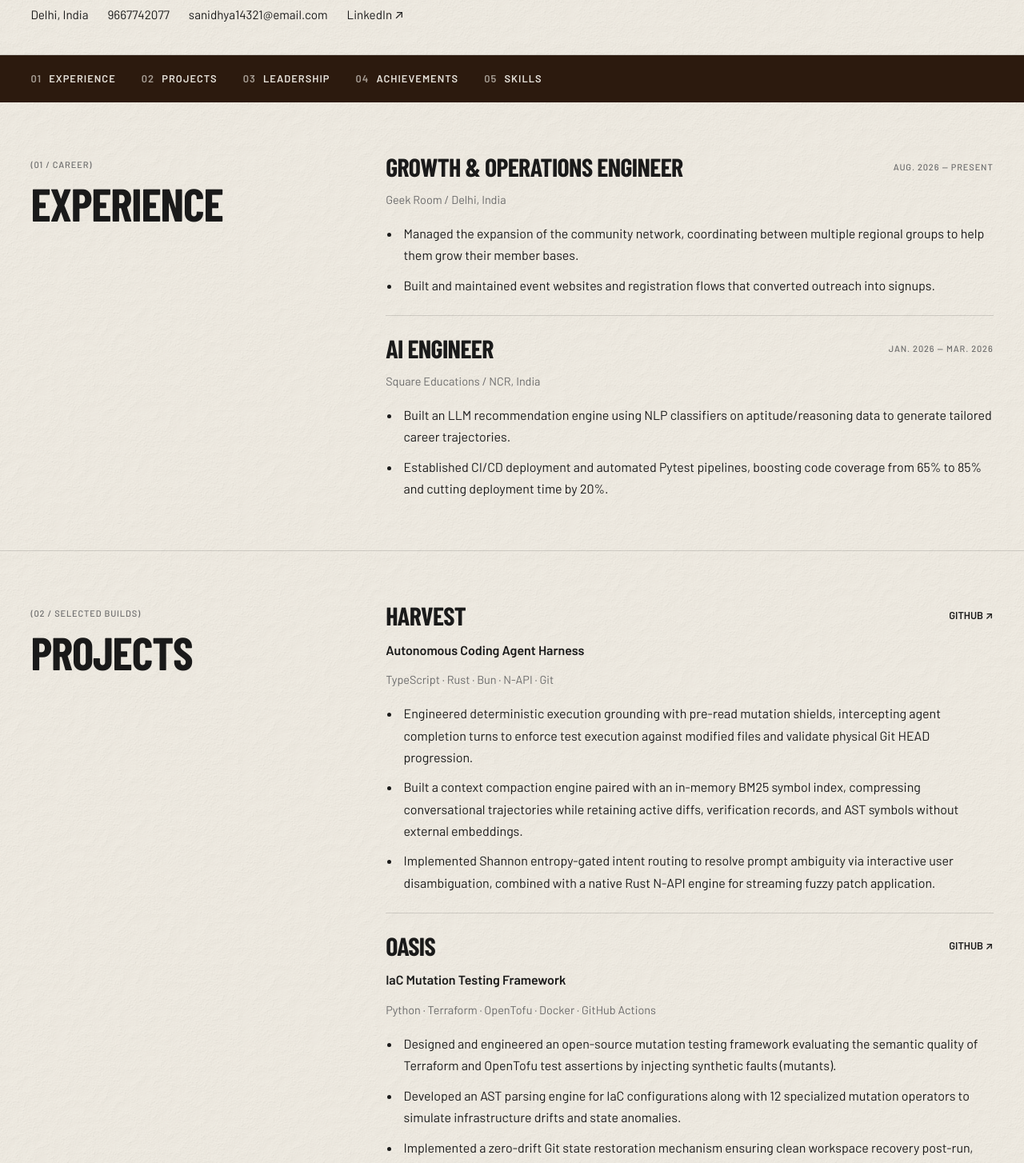
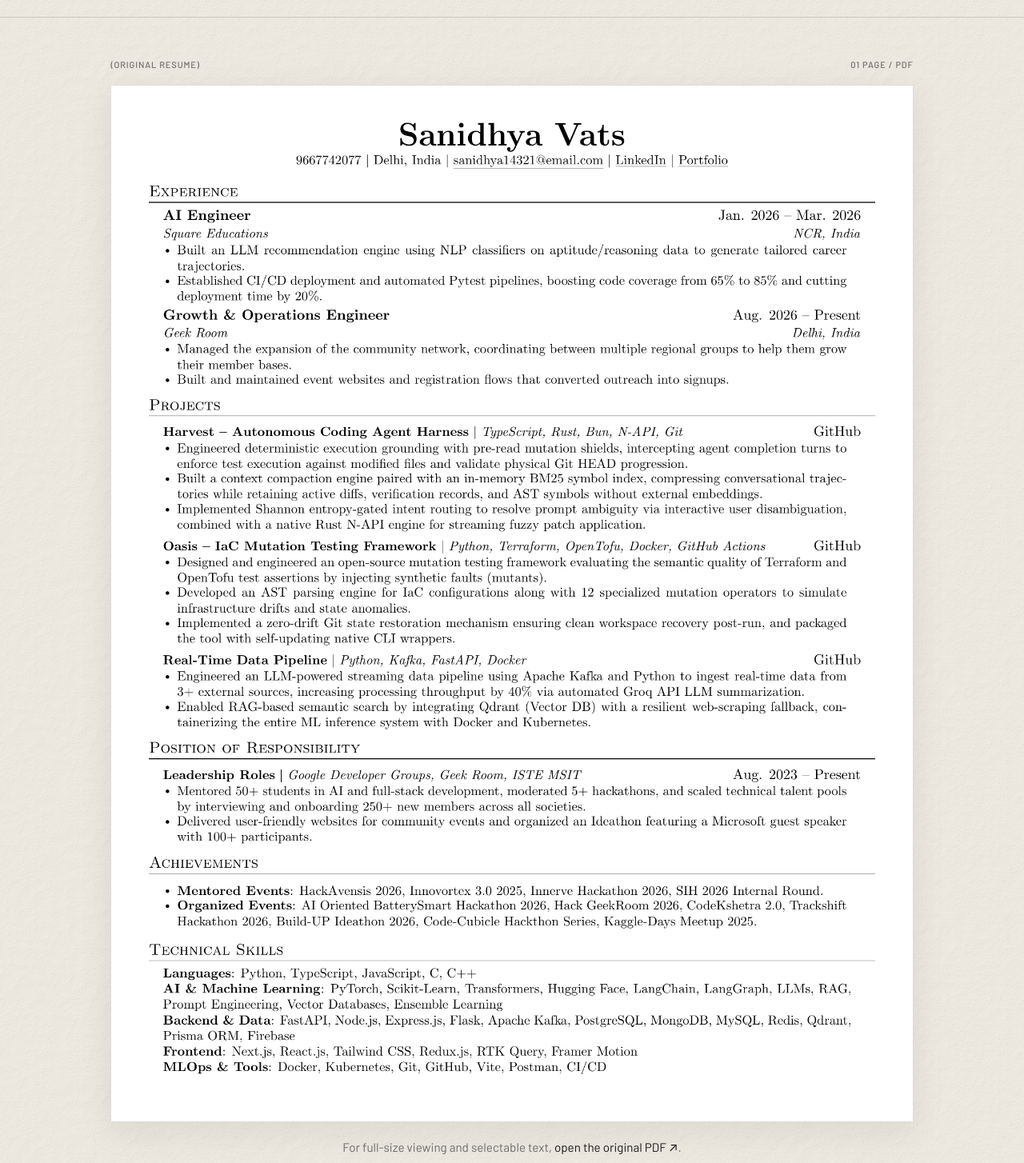
Before and after one commit to Sanidhya14321/Sanidhya_Portfolio, a Next.js app: page /resume in a window 1280 px wide. Shown: the part 500-1954 px from the top of the page at 80% size. Built offline with nearby package versions, Linux system fonts and the light colour scheme; a web font is replaced by a local one.

Commit message:
fix: simplify resume viewer and add navbar and reliable PDF download

```diff
--- a/app/resume/page.tsx
+++ b/app/resume/page.tsx
@@ -1,50 +1,14 @@
 import type { Metadata } from "next";
+import Image from "next/image";
 import Link from "next/link";
 import styles from "./resume.module.css";
 
 export const metadata: Metadata = {
   title: "Resume — Sanidhya Vats",
-  description: "Sanidhya Vats's AI/ML resume: engineering experience, projects, technical skills, and community leadership.",
+  description: "View or download Sanidhya Vats's original AI/ML resume.",
 };
 
 const pdf = "/resume/Sanidhya_Vats_Resume-AIML.pdf";
-const experience = [
-  { title: "Growth & Operations Engineer", company: "Geek Room", date: "Aug. 2026 — Present", location: "Delhi, India", points: [
-    "Managed the expansion of the community network, coordinating between multiple regional groups to help them grow their member bases.",
-    "Built and maintained event websites and registration flows that converted outreach into signups.",
-  ] },
-  { title: "AI Engineer", company: "Square Educations", date: "Jan. 2026 — Mar. 2026", location: "NCR, India", points: [
-    "Built an LLM recommendation engine using NLP classifiers on aptitude/reasoning data to generate tailored career trajectories.",
-    "Established CI/CD deployment and automated Pytest pipelines, boosting code coverage from 65% to 85% and cutting deployment time by 20%.",
-  ] },
-];
-const projects = [
-  { title: "Harvest", subtitle: "Autonomous Coding Agent Harness", tech: "TypeScript · Rust · Bun · N-API · Git", href: "https://github.com/Sanidhya14321/Harvest-Agent", points: [
-    "Engineered deterministic execution grounding with pre-read mutation shields, intercepting agent completion turns to enforce test execution against modified files and validate physical Git HEAD progression.",
-    "Built a context compaction engine paired with an in-memory BM25 symbol index, compressing conversational trajectories while retaining active diffs, verification records, and AST symbols without external embeddings.",
-    "Implemented Shannon entropy-gated intent routing to resolve prompt ambiguity via interactive user disambiguation, combined with a native Rust N-API engine for streaming fuzzy patch application.",
-  ] },
-  { title: "Oasis", subtitle: "IaC Mutation Testing Framework", tech: "Python · Terraform · OpenTofu · Docker · GitHub Actions", href: "https://github.com/DegenerateUSER/Oasis", points: [
-    "Designed and engineered an open-source mutation testing framework evaluating the semantic quality of Terraform and OpenTofu test assertions by injecting synthetic faults (mutants).",
-    "Developed an AST parsing engine for IaC configurations along with 12 specialized mutation operators to simulate infrastructure drifts and state anomalies.",
-    "Implemented a zero-drift Git state restoration mechanism ensuring clean workspace recovery post-run, and packaged the tool with self-updating native CLI wrappers.",
-  ] },
-  { title: "Real-Time Data Pipeline", subtitle: "LLM-powered streaming & semantic retrieval", tech: "Python · Kafka · FastAPI · Docker", href: "https://github.com/Sanidhya14321/data-pipeline", points: [
-    "Engineered an LLM-powered streaming data pipeline using Apache Kafka and Python to ingest real-time data from 3+ external sources, increasing processing throughput by 40% via automated Groq API LLM summarization.",
-    "Enabled RAG-based semantic search by integrating Qdrant (Vector DB) with a resilient web-scraping fallback, containerizing the entire ML inference system with Docker and Kubernetes.",
-  ] },
-];
-const skills = [
-  ["Languages", "Python, TypeScript, JavaScript, C, C++"],
-  ["AI & Machine Learning", "PyTorch, Scikit-Learn, Transformers, Hugging Face, LangChain, LangGraph, LLMs, RAG, Prompt Engineering, Vector Databases, Ensemble Learning"],
-  ["Backend & Data", "FastAPI, Node.js, Express.js, Flask, Apache Kafka, PostgreSQL, MongoDB, MySQL, Redis, Qdrant, Prisma ORM, Firebase"],
-  ["Frontend", "Next.js, React.js, Tailwind CSS, Redux.js, RTK Query, Framer Motion"],
-  ["MLOps & Tools", "Docker, Kubernetes, Git, GitHub, Vite, Postman, CI/CD"],
-];
-
-function Points({ items }: { items: string[] }) {
-  return <ul className={styles.points}>{items.map(item => <li key={item}>{item}</li>)}</ul>;
-}
 
 export default function ResumePage() {
   return (
@@ -56,54 +20,22 @@ export default function ResumePage() {
         </div>
         <h1 className="display">Resume<span className={styles.star} aria-hidden="true">✦</span></h1>
         <div className={styles.intro}>
-          <div><h2 className="display">Sanidhya Vats</h2><p>AI engineering, developer tools & community leadership.</p></div>
+          <div><h2 className="display">Sanidhya Vats</h2><p>View my resume below, or take a copy with you.</p></div>
           <div className={styles.actions}>
-            <a href={pdf} download className={styles.primary}>Download PDF ↓</a>
+            <a href="/resume/download" download="Sanidhya_Vats_Resume-AIML.pdf" className={styles.primary}>Download PDF ↓</a>
             <a href={pdf} target="_blank" rel="noopener noreferrer" className={styles.button}>Open PDF ↗</a>
           </div>
         </div>
-        <address className={styles.contacts}>
-          <span>Delhi, India</span><a href="tel:+919667742077">9667742077</a>
-          <a href="mailto:sanidhya14321@email.com">sanidhya14321@email.com</a>
-          <a href="https://www.linkedin.com/in/sanidhya-vats-9344522b7/" target="_blank" rel="noopener noreferrer">LinkedIn ↗</a>
-        </address>
       </header>
-      <nav className={styles.index} aria-label="Resume sections">
-        {["Experience", "Projects", "Leadership", "Achievements", "Skills"].map((name, i) => <a key={name} href={`#${name.toLowerCase()}`}><span>0{i + 1}</span> {name}</a>)}
-      </nav>
-      <section id="experience" className={styles.section} aria-labelledby="experience-heading">
-        <div className={styles.sectionTitle}><span className="label">(01 / Career)</span><h2 id="experience-heading" className="display">Experience</h2></div>
-        <div>{experience.map(job => <article key={job.title} className={styles.entry}>
-          <div className={styles.entryHeader}><h3 className="display">{job.title}</h3><span className="label">{job.date}</span></div>
-          <p className={styles.meta}>{job.company} / {job.location}</p><Points items={job.points} />
-        </article>)}</div>
-      </section>
-      <section id="projects" className={styles.section} aria-labelledby="projects-heading">
-        <div className={styles.sectionTitle}><span className="label">(02 / Selected builds)</span><h2 id="projects-heading" className="display">Projects</h2></div>
-        <div>{projects.map(project => <article key={project.title} className={styles.entry}>
-          <div className={styles.entryHeader}><h3 className="display">{project.title}</h3><a className={styles.repo} href={project.href} target="_blank" rel="noopener noreferrer" aria-label={`${project.title} on GitHub`}>GitHub ↗</a></div>
-          <p className={styles.subtitle}>{project.subtitle}</p><p className={styles.meta}>{project.tech}</p><Points items={project.points} />
-        </article>)}</div>
-      </section>
-      <section id="leadership" className={styles.section} aria-labelledby="leadership-heading">
-        <div className={styles.sectionTitle}><span className="label">(03 / Responsibility)</span><h2 id="leadership-heading" className="display">Leadership</h2></div>
-        <article className={styles.entry}><div className={styles.entryHeader}><h3 className="display">Leadership Roles</h3><span className="label">Aug. 2023 — Present</span></div>
-          <p className={styles.meta}>Google Developer Groups · Geek Room · ISTE MSIT</p>
-          <Points items={["Mentored 50+ students in AI and full-stack development, moderated 5+ hackathons, and scaled technical talent pools by interviewing and onboarding 250+ new members across all societies.", "Delivered user-friendly websites for community events and organized an Ideathon featuring a Microsoft guest speaker with 100+ participants."]} />
-        </article>
-      </section>
-      <section id="achievements" className={styles.section} aria-labelledby="achievements-heading">
-        <div className={styles.sectionTitle}><span className="label">(04 / Community impact)</span><h2 id="achievements-heading" className="display">Achievements</h2></div>
-        <div><article className={styles.entry}><h3 className="display">Mentored Events</h3><p>HackAvensis 2026, Innovortex 3.0 2025, Innerve Hackathon 2026, SIH 2026 Internal Round.</p></article>
-          <article className={styles.entry}><h3 className="display">Organized Events</h3><p>AI Oriented BatterySmart Hackathon 2026, Hack GeekRoom 2026, CodeKshetra 2.0, Trackshift Hackathon 2026, Build-UP Ideathon 2026, Code-Cubicle Hackathon Series, Kaggle-Days Meetup 2025.</p></article></div>
-      </section>
-      <section id="skills" className={styles.section} aria-labelledby="skills-heading">
-        <div className={styles.sectionTitle}><span className="label">(05 / Toolkit)</span><h2 id="skills-heading" className="display">Technical Skills</h2></div>
-        <dl>{skills.map(([name, tools]) => <div key={name} className={styles.entry}><dt className="display">{name}</dt><dd>{tools}</dd></div>)}</dl>
-      </section>
-      <section className={styles.closing} aria-label="Explore further">
-        <span className="label">From credentials to craft</span><h2 className="display">Explore the work.</h2>
-        <Link href="/works" className={styles.primary}>View projects ↗</Link>
+      <section className={styles.preview} aria-labelledby="preview-heading">
+        <div className={styles.previewHeading}>
+          <h2 id="preview-heading" className="label">(Original resume)</h2>
+          <span className="label">01 page / PDF</span>
+        </div>
+        <a href={pdf} target="_blank" rel="noopener noreferrer" className={styles.document} aria-label="Open the original resume PDF for selectable text and full-size viewing">
+          <Image src="/resume/preview.png" alt="Preview of Sanidhya Vats's original AI/ML resume. Open the PDF for selectable text, experience, projects, leadership, achievements, and technical skills." width={1700} height={2200} sizes="(max-width: 767px) 100vw, 1000px" priority />
+        </a>
+        <p className={styles.hint}>For full-size viewing and selectable text, <a href={pdf} target="_blank" rel="noopener noreferrer">open the original PDF ↗</a>.</p>
       </section>
     </div>
   );
--- a/app/resume/resume.module.css
+++ b/app/resume/resume.module.css
@@ -1,6 +1,6 @@
 .page { padding-top: clamp(4rem, 7vh, 6rem); }
 .hero { padding: clamp(1.5rem, 3vw, 2.5rem); border-bottom: 1px solid var(--border); }
-.topline, .intro, .entryHeader { display: flex; align-items: center; justify-content: space-between; flex-wrap: wrap; gap: 1rem; }
+.topline, .intro, .previewHeading { display: flex; align-items: center; justify-content: space-between; flex-wrap: wrap; gap: 1rem; }
 .topline { margin-bottom: 1.8rem; }
 .topline a { text-decoration: none; color: var(--text); }
 .hero h1 { font-size: clamp(5rem, 17vw, 17rem); display: flex; align-items: center; justify-content: space-between; gap: 1rem; }
@@ -12,27 +12,11 @@
 .button, .primary { display: inline-flex; align-items: center; justify-content: center; padding: .8rem 1.6rem; border: 2px solid var(--text); border-radius: 999px; color: var(--text); text-decoration: none; font-family: var(--font-display); font-size: 1.2rem; font-weight: 800; text-transform: uppercase; letter-spacing: .04em; transition: transform .2s ease, opacity .2s ease; }
 .primary { background: var(--text); color: var(--bg); }
 .button:hover, .primary:hover { transform: translateY(-2px); opacity: .8; }
-.contacts { display: flex; flex-wrap: wrap; gap: .75rem 1.5rem; font-style: normal; font-size: .95rem; margin-top: 1.5rem; }
-.contacts a { color: var(--text); text-underline-offset: 4px; overflow-wrap: anywhere; }
-.index { display: flex; flex-wrap: wrap; background: var(--bg-dark); padding: 1rem clamp(1.5rem, 3vw, 2.5rem); gap: .75rem 2rem; }
-.index a { color: var(--text-cream); text-decoration: none; font-size: .8rem; font-weight: 600; text-transform: uppercase; letter-spacing: .08em; padding: .25rem 0; }
-.index span { opacity: .65; margin-right: .35rem; }
-.index a:hover { text-decoration: underline; text-underline-offset: 4px; }
-.section { display: grid; grid-template-columns: minmax(0, 1fr) minmax(0, 2fr); gap: clamp(2rem, 5vw, 5rem); padding: clamp(2.5rem, 5vw, 4.5rem) clamp(1.5rem, 3vw, 2.5rem); border-bottom: 1px solid var(--border); scroll-margin-top: 6rem; }
-.sectionTitle h2 { font-size: clamp(2.5rem, 4.5vw, 5rem); margin-top: .8rem; overflow-wrap: anywhere; }
-.entry { padding: 1.5rem 0; border-bottom: 1px solid var(--border); }
-.entry:first-child { padding-top: 0; }
-.entry:last-child { border-bottom: 0; padding-bottom: 0; }
-.entry h3, .entry dt { font-size: clamp(1.5rem, 2.5vw, 2.2rem); line-height: 1.05; }
-.entry p, .entry dd { margin-top: .75rem; line-height: 1.7; }
-.entryHeader .label { flex-shrink: 0; }
-.meta { color: var(--text-muted); font-size: .9rem; }
-.subtitle { font-weight: 600; }
-.repo { color: var(--text); font-size: .8rem; font-weight: 600; text-transform: uppercase; text-underline-offset: 4px; }
-.points { list-style: disc; padding-left: 1.15rem; margin-top: 1rem; }
-.points li { padding-left: .25rem; margin-bottom: .65rem; line-height: 1.7; }
-.points li:last-child { margin-bottom: 0; }
-.closing { padding: clamp(3rem, 6vw, 5rem) 1.5rem; text-align: center; }
-.closing h2 { font-size: clamp(3rem, 8vw, 8rem); margin: 1rem 0 2rem; }
-@media (max-width: 767px) { .section { grid-template-columns: 1fr; gap: 1.75rem; } .hero h1 { font-size: clamp(4rem, 19vw, 9rem); } .star { font-size: 12vw; } }
+.preview { padding: clamp(2rem, 4vw, 4rem) clamp(1rem, 3vw, 2.5rem); max-width: 1080px; margin: 0 auto; }
+.previewHeading { margin-bottom: 1rem; }
+.document { display: block; border: 1px solid var(--border); background: white; box-shadow: 0 12px 40px rgba(26,26,26,.08); }
+.document img { display: block; width: 100%; height: auto; }
+.hint { margin-top: 1.25rem; color: var(--text-muted); font-size: .95rem; text-align: center; }
+.hint a { color: var(--text); text-underline-offset: 4px; }
+@media (max-width: 767px) { .hero h1 { font-size: clamp(4rem, 19vw, 9rem); } .star { font-size: 12vw; } }
 @media (prefers-reduced-motion: reduce) { .button:hover, .primary:hover { transform: none; } }
--- a/components/Navigation.tsx
+++ b/components/Navigation.tsx
@@ -37,6 +37,7 @@ const navLinks = [
   { href: "/", label: "HOME", dir: "down" },
   { href: "/works", label: "WORKS", dir: "up" },
   { href: "/about", label: "ABOUT", dir: "left" },
+  { href: "/resume", label: "RESUME", dir: "right" },
 ];
 
 export default function Navigation() {
@@ -95,7 +96,7 @@ export default function Navigation() {
             />
             {city}
           </Link>
-          <span style={{ color: "#ffffff", whiteSpace: "nowrap" }}>
+          <span className="hidden sm:inline" style={{ color: "#ffffff", whiteSpace: "nowrap" }}>
             <LiveClock />
           </span>
           <span className="hidden md:inline" style={{ color: "#ffffff", opacity: 0.85, whiteSpace: "nowrap" }}>
@@ -115,6 +116,7 @@ export default function Navigation() {
                 <li key={link.href}>
                   <Link
                     href={link.href}
+                    aria-current={isActive ? "page" : undefined}
                     data-transition-dir={link.dir}
                     className="nav-link"
                     style={{
```
Also changed, not shown: next.config.ts (+13 -0 lines), public/resume/preview.png (added).
